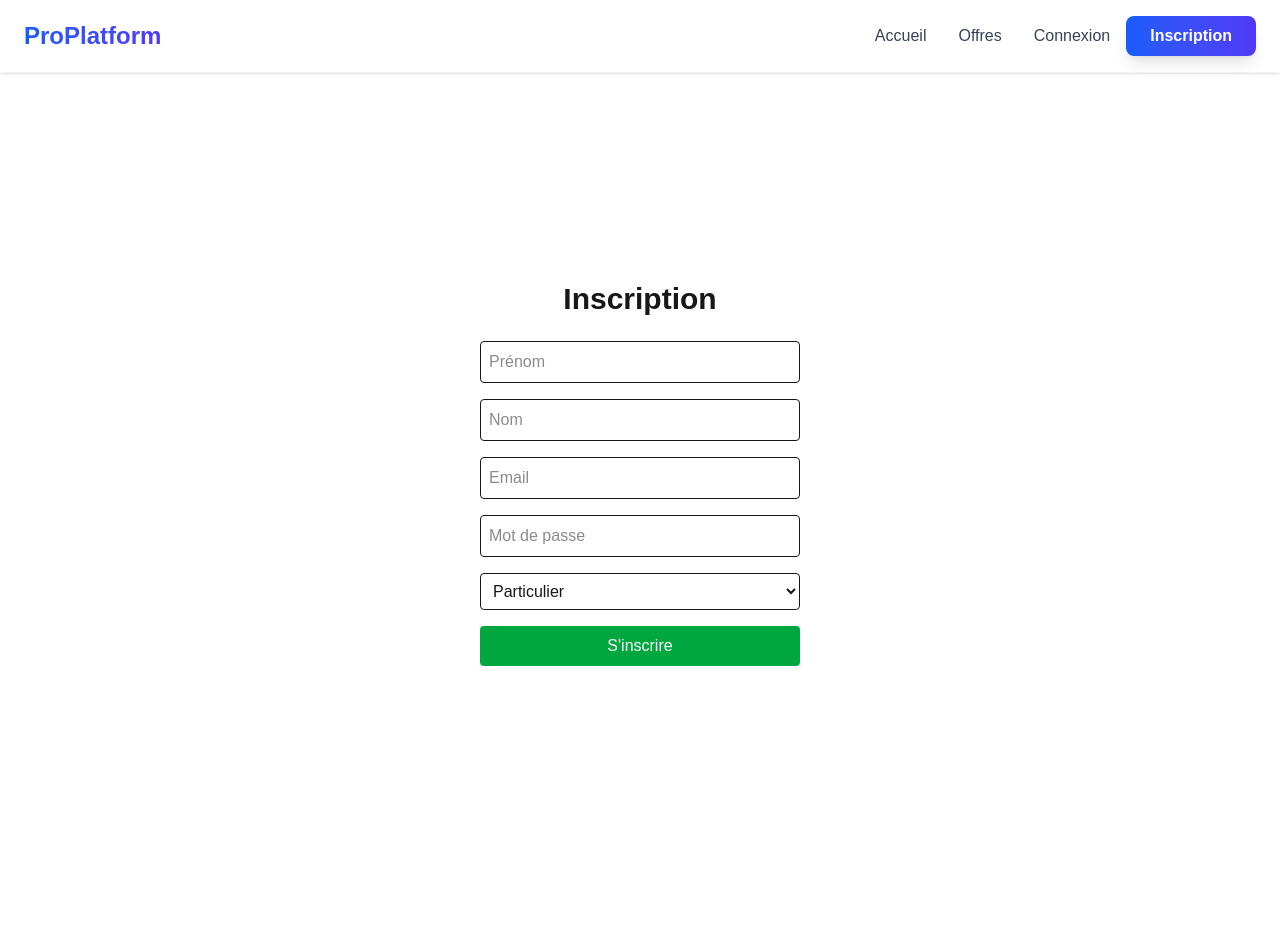
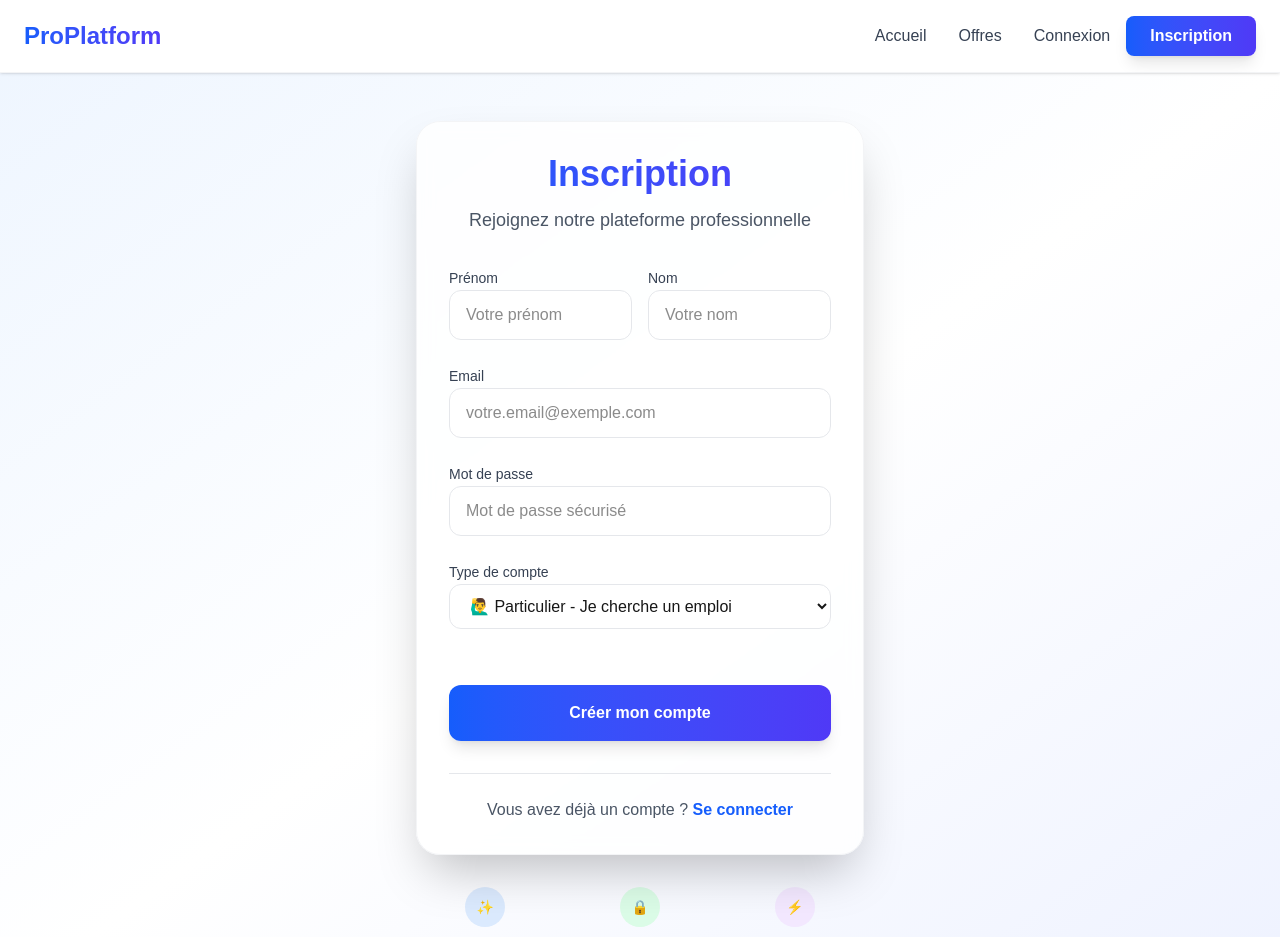
Before and after one commit to YvesMu/Projet_ANNUEL, a Next.js app in the folder frontend/: page /register in a window 1280 px wide. Shown: the top 937 px of the page. Before the commit the page ends 873 px from the top, so only its background shows below. Built offline with nearby package versions, Linux system fonts and the light colour scheme.

Commit message:
Design changes

```diff
--- a/frontend/src/app/register/page.tsx
+++ b/frontend/src/app/register/page.tsx
@@ -2,6 +2,7 @@
 
 import { useState } from "react";
 import Header from "@/components/Header";
+import Link from "next/link";
 
 export default function Register() {
   const [form, setForm] = useState({
@@ -38,58 +39,138 @@ export default function Register() {
   return (
     <>
       <Header />
-      <main className="flex flex-col items-center justify-center min-h-screen">
-        <h1 className="text-3xl font-bold">Inscription</h1>
-        <form onSubmit={handleSubmit} className="flex flex-col gap-4 mt-6 w-80">
+      <main className="min-h-screen bg-gradient-to-br from-blue-50 via-white to-indigo-50 flex items-center justify-center px-6 py-12">
+        <div className="w-full max-w-md">
+          {/* Card principale */}
+          <div className="bg-white/80 backdrop-blur-sm rounded-3xl shadow-2xl border border-gray-100 p-8">
+            {/* Header de la card */}
+            <div className="text-center mb-8">
+              <h1 className="text-4xl font-bold bg-gradient-to-r from-blue-600 to-indigo-600 bg-clip-text text-transparent mb-3">
+                Inscription
+              </h1>
+              <p className="text-gray-600 text-lg">
+                Rejoignez notre plateforme professionnelle
+              </p>
+            </div>
+
+            {/* Formulaire */}
+            <form onSubmit={handleSubmit} className="space-y-6">
+              {/* Prénom et Nom sur la même ligne */}
+              <div className="grid grid-cols-2 gap-4">
+                <div className="space-y-2">
+                  <label className="text-sm font-medium text-gray-700">Prénom</label>
                   <input
                     name="prenom"
-            placeholder="Prénom"
+                    placeholder="Votre prénom"
                     value={form.prenom}
                     onChange={handleChange}
-            className="border p-2 rounded"
+                    className="w-full px-4 py-3 border border-gray-200 rounded-xl focus:ring-2 focus:ring-blue-500 focus:border-transparent transition-all duration-300 bg-white/50 backdrop-blur-sm"
+                    required
                   />
+                </div>
+                <div className="space-y-2">
+                  <label className="text-sm font-medium text-gray-700">Nom</label>
                   <input
                     name="nom"
-            placeholder="Nom"
+                    placeholder="Votre nom"
                     value={form.nom}
                     onChange={handleChange}
-            className="border p-2 rounded"
+                    className="w-full px-4 py-3 border border-gray-200 rounded-xl focus:ring-2 focus:ring-blue-500 focus:border-transparent transition-all duration-300 bg-white/50 backdrop-blur-sm"
+                    required
                   />
+                </div>
+              </div>
+
+              {/* Email */}
+              <div className="space-y-2">
+                <label className="text-sm font-medium text-gray-700">Email</label>
                 <input
                   name="email"
                   type="email"
-            placeholder="Email"
+                  placeholder="votre.email@exemple.com"
                   value={form.email}
                   onChange={handleChange}
-            className="border p-2 rounded"
+                  className="w-full px-4 py-3 border border-gray-200 rounded-xl focus:ring-2 focus:ring-blue-500 focus:border-transparent transition-all duration-300 bg-white/50 backdrop-blur-sm"
+                  required
                 />
+              </div>
+
+              {/* Mot de passe */}
+              <div className="space-y-2">
+                <label className="text-sm font-medium text-gray-700">Mot de passe</label>
                 <input
                   name="password"
                   type="password"
-            placeholder="Mot de passe"
+                  placeholder="Mot de passe sécurisé"
                   value={form.password}
                   onChange={handleChange}
-            className="border p-2 rounded"
+                  className="w-full px-4 py-3 border border-gray-200 rounded-xl focus:ring-2 focus:ring-blue-500 focus:border-transparent transition-all duration-300 bg-white/50 backdrop-blur-sm"
+                  required
                 />
+              </div>
 
-          {/* Nouveau select pour choisir le rôle */}
+              {/* Sélection du rôle */}
+              <div className="space-y-2">
+                <label className="text-sm font-medium text-gray-700">Type de compte</label>
                 <select
                   name="role"
                   value={form.role}
                   onChange={handleChange}
-            className="border p-2 rounded"
+                  className="w-full px-4 py-3 border border-gray-200 rounded-xl focus:ring-2 focus:ring-blue-500 focus:border-transparent transition-all duration-300 bg-white/50 backdrop-blur-sm"
+                  required
                 >
-            <option value="particulier">Particulier</option>
-            <option value="professionnel">Professionnel</option>
+                  <option value="particulier">🙋‍♂️ Particulier - Je cherche un emploi</option>
+                  <option value="professionnel">🏢 Professionnel - Je recrute</option>
                 </select>
+              </div>
 
+              {/* Bouton d'inscription */}
               <button
                 type="submit"
-            className="bg-green-600 text-white p-2 rounded hover:bg-green-700"
+                className="w-full py-4 px-6 bg-gradient-to-r from-blue-600 to-indigo-600 text-white font-semibold rounded-xl hover:from-blue-700 hover:to-indigo-700 transition-all duration-300 shadow-lg hover:shadow-xl transform hover:scale-[1.02] mt-8"
               >
-            S&apos;inscrire
+                Créer mon compte
               </button>
             </form>
+
+            {/* Lien vers la connexion */}
+            <div className="text-center mt-8 pt-6 border-t border-gray-200">
+              <p className="text-gray-600">
+                Vous avez déjà un compte ?{" "}
+                <Link
+                  href="/login"
+                  className="text-blue-600 hover:text-blue-700 font-semibold transition-colors duration-300"
+                >
+                  Se connecter
+                </Link>
+              </p>
+            </div>
+          </div>
+
+          {/* Avantages de l'inscription */}
+          <div className="mt-8 text-center">
+            <div className="grid grid-cols-3 gap-4 text-sm text-gray-600">
+              <div className="flex flex-col items-center">
+                <div className="w-10 h-10 bg-blue-100 rounded-full flex items-center justify-center mb-2">
+                  ✨
+                </div>
+                <span>Gratuit</span>
+              </div>
+              <div className="flex flex-col items-center">
+                <div className="w-10 h-10 bg-green-100 rounded-full flex items-center justify-center mb-2">
+                  🔒
+                </div>
+                <span>Sécurisé</span>
+              </div>
+              <div className="flex flex-col items-center">
+                <div className="w-10 h-10 bg-purple-100 rounded-full flex items-center justify-center mb-2">
+                  ⚡
+                </div>
+                <span>Rapide</span>
+              </div>
+            </div>
+          </div>
+        </div>
       </main>
     </>
   );
```
Also changed, not shown: frontend/src/app/video-call/[callId]/page.tsx (+94 -22 lines). Lines whose indentation alone changed are shown as unchanged.
